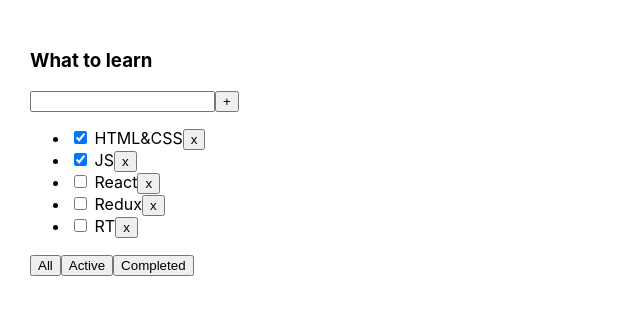
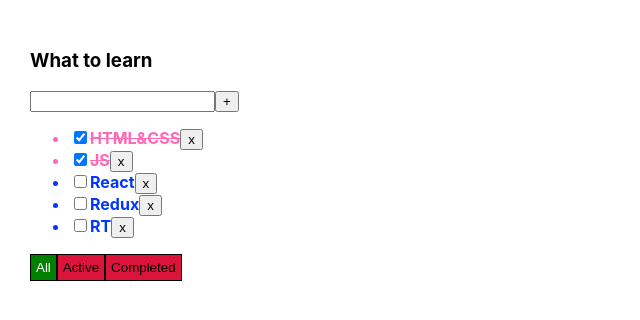
Before and after one commit to rybaaa/ToDoList, a React (Create React App) app: page / in a window 1280 px wide. Shown: the top 320 px of the page, without its empty margins (0-640 px from the left). Built offline with nearby package versions, Linux system fonts and the light colour scheme.

Commit message:
todos with styles

```diff
--- a/package.json
+++ b/package.json
@@ -10,6 +10,7 @@
     "@types/node": "^12.0.0",
     "@types/react": "^16.9.0",
     "@types/react-dom": "^16.9.0",
+    "@types/uuid": "^8.3.4",
     "react": "^16.13.1",
     "react-dom": "^16.13.1",
     "react-scripts": "3.4.1",
--- a/src/App.css
+++ b/src/App.css
@@ -6,3 +6,33 @@
 .App > div {
   margin-right: 50px;
 }
+
+.isDone {
+  text-decoration: line-through;
+  font-weight: bold;
+  color: hotpink;
+}
+
+.notDone {
+  font-weight: bold;
+  color: #0037ff;
+}
+
+.btn {
+  padding: 5px;
+  background-color: crimson;
+  color:black;
+  border: 1px solid black;
+  cursor: pointer;
+}
+
+.activeBtn {
+  background-color: green;
+  color: white;
+  cursor: pointer;
+}
+
+.error {
+  border: 1px solid red;
+  outline: none;
+}
--- a/src/App.tsx
+++ b/src/App.tsx
@@ -1,50 +1,82 @@
 import React, {useState} from 'react';
 import './App.css';
-import TodoList from "./TodoList";
+import TodoList, {TaskType} from "./TodoList";
+import {v1} from "uuid";
+
 
 export type FilterValuesType = 'all' | 'completed' | 'active'
 
 
 
 function App() {
+
     const todolistTitle = 'What to learn'
 
     const [tasks, setTasks] = useState([
-        {id: 1, title: 'HTML&CSS', isDone: true},
-        {id: 2, title: 'JS', isDone: true},
-        {id: 3, title: 'React', isDone: false},
-        {id: 4, title: 'Redux', isDone: false},
-        {id: 5, title: 'RT', isDone: false}
+        {id: v1(), title: 'HTML&CSS', isDone: true},
+        {id: v1(), title: 'JS', isDone: true},
+        {id: v1(), title: 'React', isDone: false},
+        {id: v1(), title: 'Redux', isDone: false},
+        {id: v1(), title: 'RT', isDone: false}
     ])
+
 
     const changeFilter = (filter: FilterValuesType) => {
         setFilter(filter)
     }
 
-    const removeTask = (taskId: number) => {
+    const removeTask = (taskId: string) => {
         setTasks(tasks.filter((t) => t.id !== taskId))
 
     }
 
     const [filter, setFilter] = useState<FilterValuesType>('all')
 
-    let tasksForTodoList = tasks;
+    const getFilteredTasks = (anyTasks:Array<TaskType>, f: FilterValuesType) => {
+        let tasksForTodoList = anyTasks;
 
-    if (filter === 'active') {
-        tasksForTodoList = tasks.filter((t) => !t.isDone)
+        if (f === 'active') {
+            tasksForTodoList = anyTasks.filter((t) => !t.isDone)
+        }
+        if (f === 'completed') {
+            tasksForTodoList = anyTasks.filter((t) => t.isDone)
+        }
+        return tasksForTodoList
     }
-    if (filter === 'completed') {
-        tasksForTodoList = tasks.filter((t) => t.isDone)
+
+
+
+    const addTask = (title:string) =>{
+        const newTask: TaskType = {
+            id: v1(),
+            title:title,
+            isDone:false
+        }
+        setTasks ([...tasks, newTask])
     }
+
+    const changeTaskStatus = (taskID:string, newStatus:boolean) => {
+        const updatedTasks: TaskType[] =
+            tasks.map(t=>t.id === taskID? {...t, isDone: newStatus} : t)
+        setTasks(updatedTasks)
+    }
+    // const changeTaskStatus = (taskID:string, isDone:boolean) => {
+    //     const updatedTasks: TaskType[] =
+    //         tasks.map(t=>t.id === taskID? {...t, isDone} : t)
+    //     setTasks(updatedTasks)
+    // }
 
 
     return (
         <div className="App">
             <TodoList
-                tasks={tasksForTodoList}
+                tasks={getFilteredTasks(tasks, filter)}
                 title={todolistTitle}
                 removeTask={removeTask}
                 changeFilter={changeFilter}
+                addTask={addTask}
+                changeTaskStatus={changeTaskStatus}
+                filter={filter}
             />
 
         </div>
--- a/src/TodoList.tsx
+++ b/src/TodoList.tsx
@@ -1,46 +1,90 @@
-import React from "react";
+import React, {ChangeEvent, useState, KeyboardEvent} from "react";
 import {FilterValuesType} from "./App";
 
 type TodoListPropsType = {
     title: string
     tasks: Array<TaskType>
-    removeTask: (taskId:number) => void
+    removeTask: (taskId: string) => void
     changeFilter: (filter: FilterValuesType) => void
+    addTask: (title: string) => void
+    changeTaskStatus: (taskID: string, newStatus: boolean) => void
+    filter: FilterValuesType
 }
 
 export type TaskType = {
-    id: number
+    id: string
     title: string
     isDone: boolean
 }
 
 
 const TodoList = (props: TodoListPropsType) => {
+    const [title, setTitle] = useState<string>('')
+    const [error, setError] = useState<boolean>(false)
+
+    const addTask = () => {
+        const trimedTitle = title.trim()
+        if (trimedTitle !== '') {
+            props.addTask(trimedTitle)
+        } else {
+            setError(true)
+        }
+
+        setTitle('')
+    }
+
 
     const TaskList = props.tasks.map((t) => {
+        const RemoveTask = () => props.removeTask(t.id)
+        const changeTaskStatus = ((e: ChangeEvent<HTMLInputElement>) => {
+            props.changeTaskStatus(t.id, e.currentTarget.checked)
+        })
         return (
-            <li key={t.id}>
-                <input type="checkbox" checked={t.isDone}/> <span>{t.title}</span>
-                <button onClick={()=>props.removeTask(t.id)}>x</button>
+            <li key={t.id} className={t.isDone ? 'isDone' : 'notDone'}>
+                <input type="checkbox"
+                       checked={t.isDone}
+                       onChange={changeTaskStatus}
+                />
+                <span>{t.title}</span>
+                <button onClick={RemoveTask}>x</button>
             </li>
         )
     })
+
+    const handlerCreator = (filter: FilterValuesType) => () => props.changeFilter(filter)
+    const onEnterDownAddTask = (e: KeyboardEvent<HTMLInputElement>) => e.key === 'Enter' && addTask()
+    const onChangeSetLocalTitle = (e: ChangeEvent<HTMLInputElement>) => {
+        error && setError(false)
+        setTitle(e.currentTarget.value)
+
+    }
+    const errorMessage = error ? <div style={{fontWeight: 'bold', color: 'red'}}>Title is required</div> : null
     return (
         <div>
             <h3>{props.title}</h3>
             <div>
-                <input/>
-                <button>+</button>
+                <input
+                    className={error ? 'error' : ''}
+                    value={title}
+                    onChange={onChangeSetLocalTitle}
+                    onKeyDown={onEnterDownAddTask}
+                />
+                <button onClick={addTask}>+</button>
+                {errorMessage}
             </div>
             <ul>
                 {TaskList}
             </ul>
             <div>
-                <button
-                onClick={()=>props.changeFilter('all')}>All
+                <button className={props.filter === 'all' ? 'activeBtn btn' : 'btn'}
+                        onClick={handlerCreator('all')}>All
                 </button>
-                <button onClick={()=>props.changeFilter('active')}>Active</button>
-                <button onClick={()=>props.changeFilter('completed')}>Completed</button>
+                <button className={props.filter === 'active' ? 'activeBtn btn' : 'btn'}
+                        onClick={handlerCreator('active')}>Active
+                </button>
+                <button className={props.filter === 'completed' ? 'activeBtn btn' : 'btn'}
+                        onClick={handlerCreator('completed')}>Completed
+                </button>
             </div>
         </div>
     )
```
Also changed, not shown: 1 other file (tests, documents, lock files or other folders).
